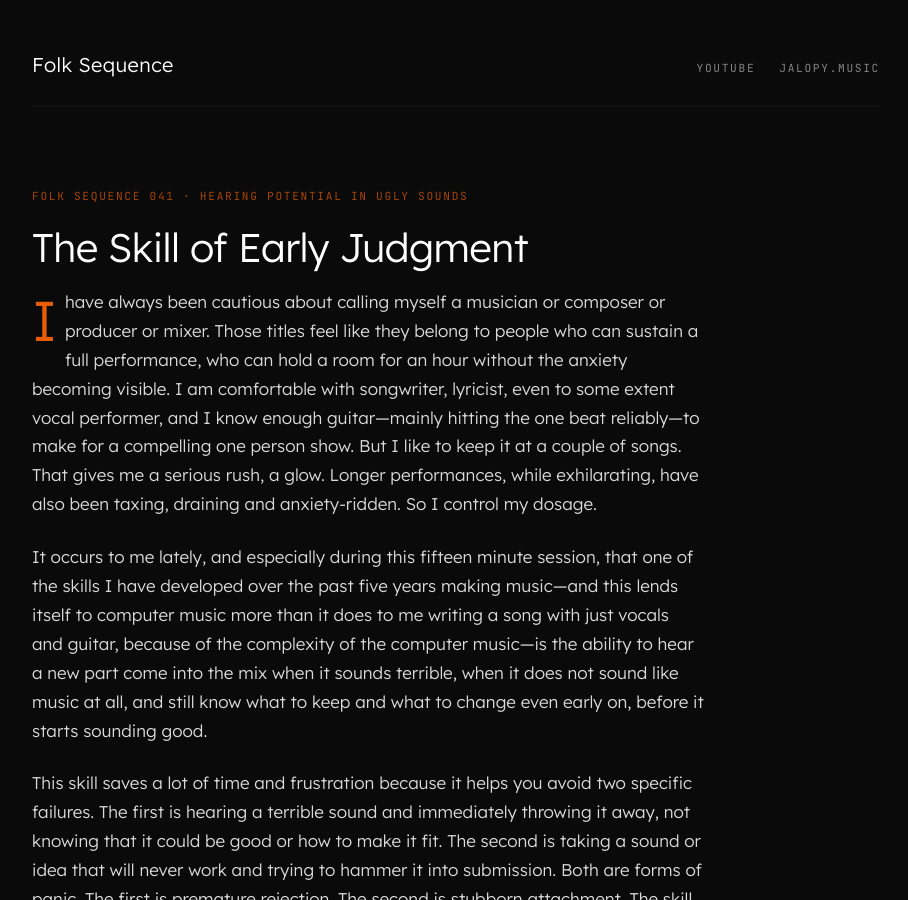
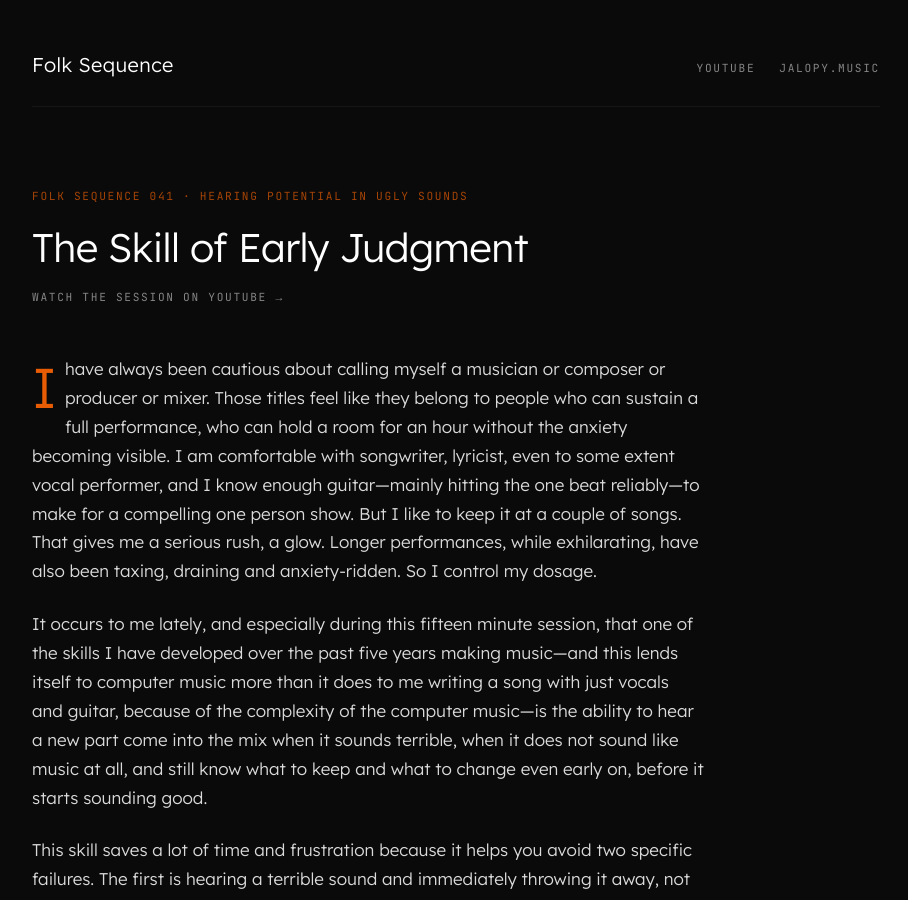
Before and after one commit to folk-sequence/folk-sequence.github.io, a Jekyll site: the page built from 041-the-skill-of-early-judgment.md, in a window 1280 px wide and 900 px high. Shown: the whole window, without its empty margins (184-1092 px from the left). Built offline with Jekyll 4.4.1, drawn with Linux system fonts in a browser that asks for light colours; part of the change alters nothing that is shown.

Commit message:
Add YouTube link to 041-the-skill-of-early-judgment.md

```diff
--- a/041-the-skill-of-early-judgment.md
+++ b/041-the-skill-of-early-judgment.md
@@ -4,6 +4,7 @@ title: "The Skill of Early Judgment"
 episode: "041"
 topic: "Hearing potential in ugly sounds"
 description: "The Skill of Early Judgment — companion essay for Folk Sequence 041"
+youtube: "https://youtu.be/dCBRbM2heAs"
 ---
 
 I have always been cautious about calling myself a musician or composer or producer or mixer. Those titles feel like they belong to people who can sustain a full performance, who can hold a room for an hour without the anxiety becoming visible. I am comfortable with songwriter, lyricist, even to some extent vocal performer, and I know enough guitar—mainly hitting the one beat reliably—to make for a compelling one person show. But I like to keep it at a couple of songs. That gives me a serious rush, a glow. Longer performances, while exhilarating, have also been taxing, draining and anxiety-ridden. So I control my dosage.
```
